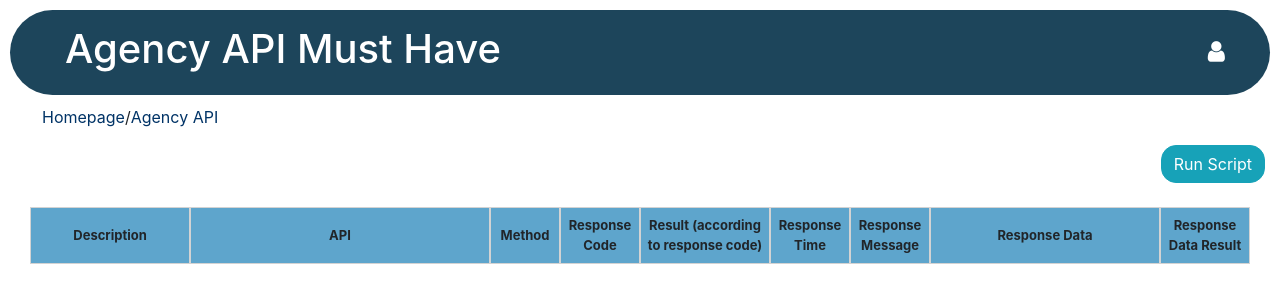
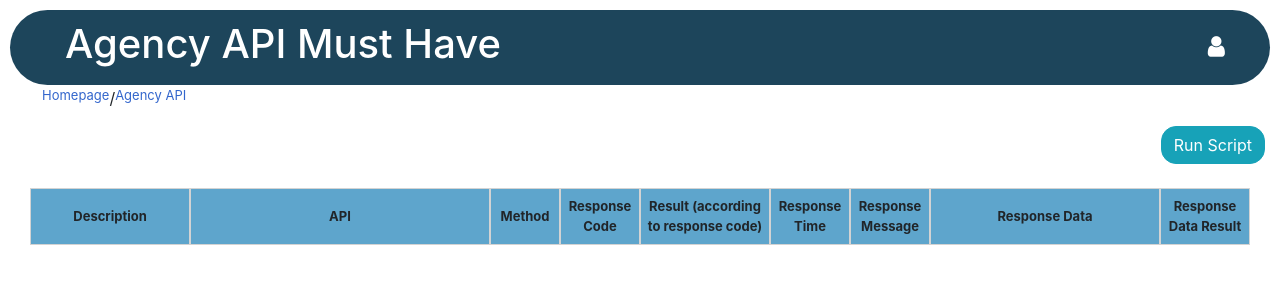
Before and after one commit to UsmanLatif112/Must_haves_Dashboard, a Flask app: page /script in a window 1280 px wide. Shown: the top 303 px of the page. Run offline with Flask 3, Linux system fonts and the light colour scheme; the visitor is signed in with stand-in values (Sample User, id 1); lists and menus that the app fills with data are empty; some libraries are stand-ins or nearby versions.

Commit message:
Finalize 28

```diff
--- a/v1/app.py
+++ b/v1/app.py
@@ -15,13 +15,13 @@ login_manager.init_app(app)
 login_manager.login_view = "/"
 
 from views import *
-# app.config['SESSION_COOKIE_DOMAIN'] = '0.0.0.0'
+app.config['SESSION_COOKIE_DOMAIN'] = '164.68.114.111'
 
-# app.config['SESSION_COOKIE_SECURE'] = False
-# app.config['SESSION_COOKIE_SAMESITE'] = 'Lax'
+app.config['SESSION_COOKIE_SECURE'] = False
+app.config['SESSION_COOKIE_SAMESITE'] = 'Lax'
 
 
 if __name__ == "__main__":
-    app.run(host='localhost', port=5000, debug=True)
+    app.run(host='164.68.114.111', port=5005, debug=False)
 
     # app.run(host='0.0.0.0', port=5005)
--- a/v1/config.py
+++ b/v1/config.py
@@ -4,7 +4,7 @@ from datetime import timedelta
 class Config:
     SECRET_KEY = "0332033603250309"  # You should set a secret key here
     SQLALCHEMY_DATABASE_URI = (
-        "mysql+pymysql://root:Usman%40112@localhost:3306/agency_apidb"
+        "mysql+pymysql://root:root@localhost:3306/agency_apidb"
     )
     SQLALCHEMY_TRACK_MODIFICATIONS = False
     SESSION_COOKIE_SECURE = True
--- a/v1/templates/script.html
+++ b/v1/templates/script.html
@@ -47,15 +47,17 @@
     }
     }
     .breadcrumb {
-      margin-top: 10px;
+      margin-top: 4px;
       margin-left: 42px;
       background-color: #fff !important;
       padding: 0px
 
+
     }
     .breadcrumb a {
+      font-size: 13px;
       text-decoration: none;
-      color: #003366;
+      color: #3366cc;
     }
     .loader {
       position: fixed;
@@ -103,9 +105,9 @@
       display: flex; /* Add this line to use flexbox */
       justify-content: space-between;
       align-items: center;
-      height: 85px;
+      height: 75px;
       border-radius: 100px;
-      margin: 10px  10px  10px  10px;
+      margin: 10px  10px  -3px  10px;
 
 
     }
```
